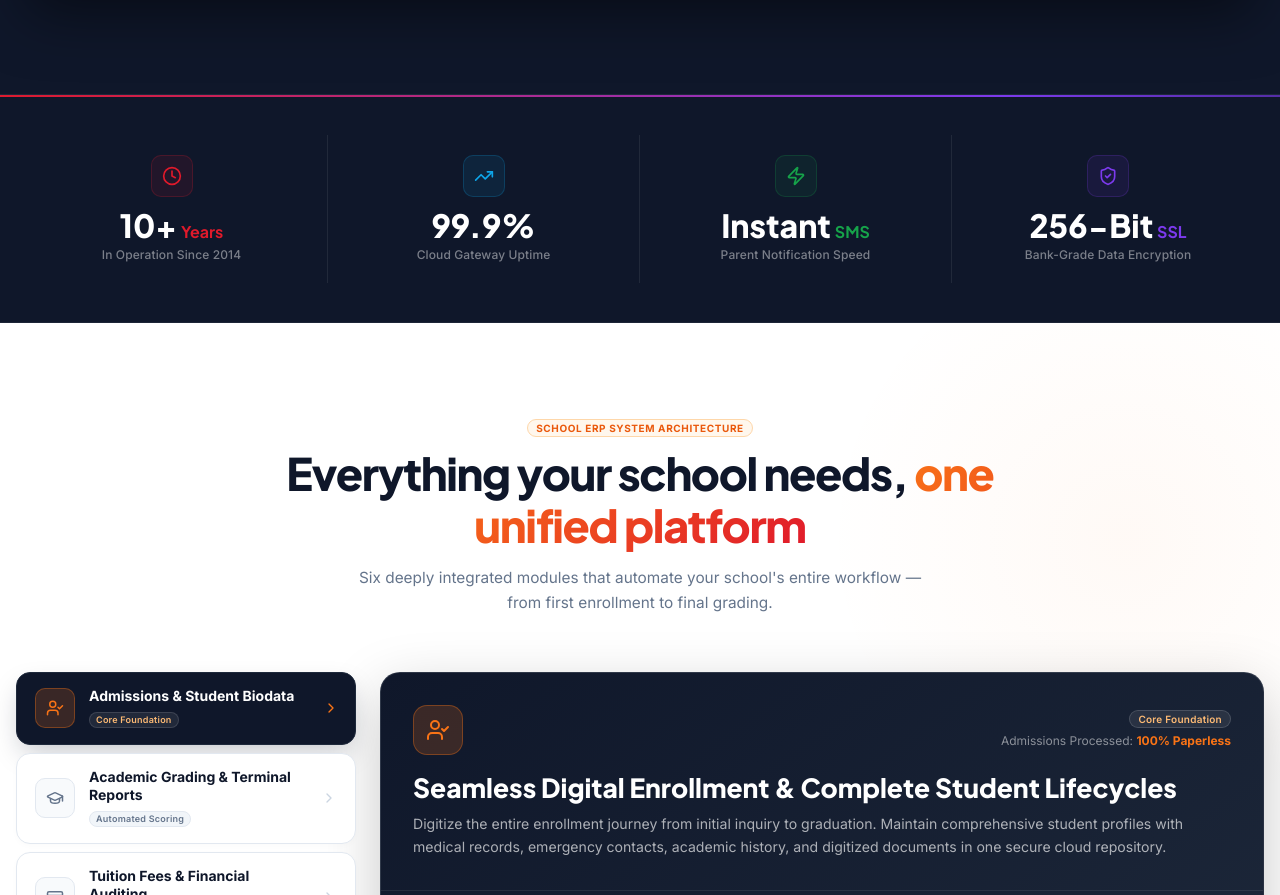
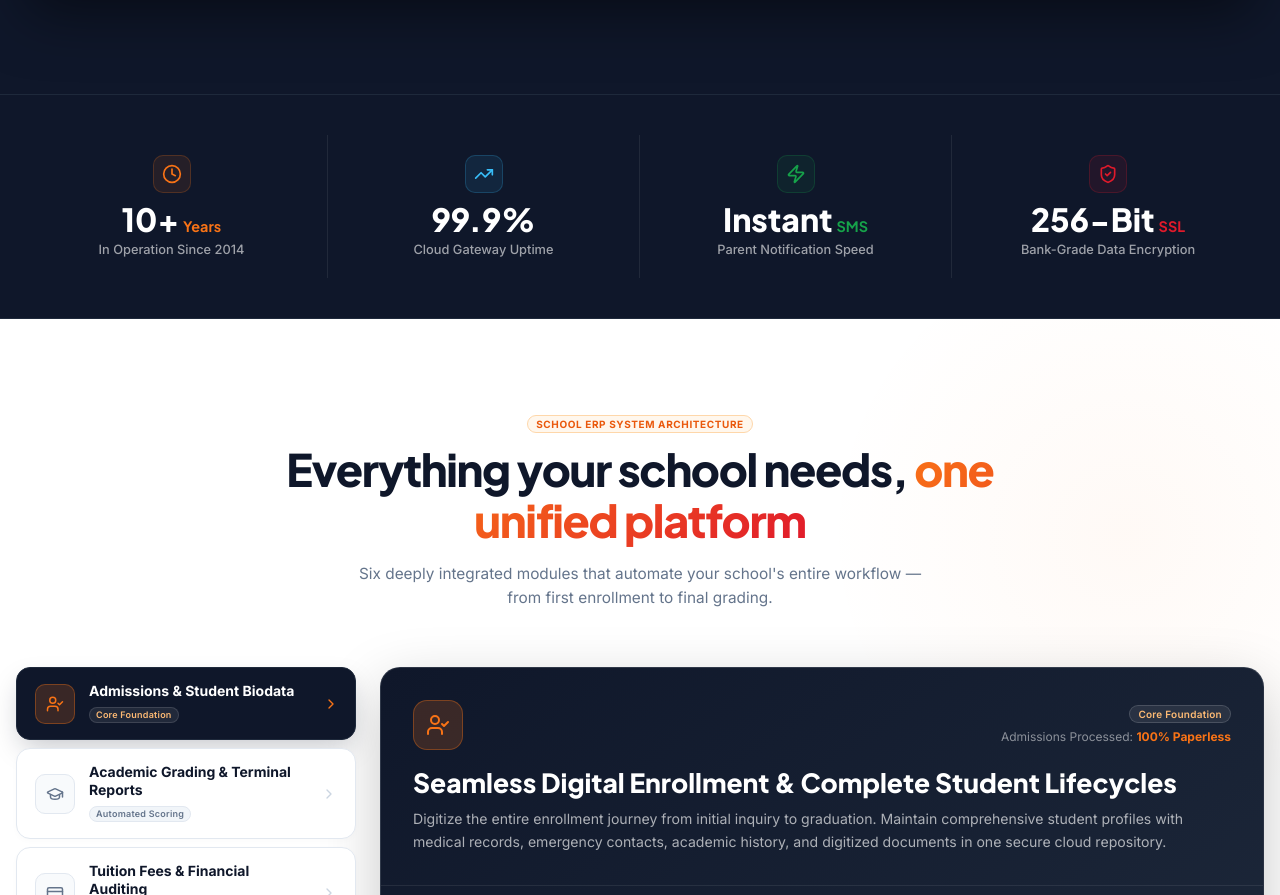
Before and after one commit to Fastrackgh/fastrack-home, a Next.js app: page / in a window 1280 px wide. Shown: the part 1696-2591 px from the top of the page. Built offline with nearby package versions, Linux system fonts and the light colour scheme.

Commit message:
refactor: redesign landing page with improved UI components, updated launch copy, and refined early adopter perks

```diff
--- a/src/components/organisms/TrustBar/TrustBar.tsx
+++ b/src/components/organisms/TrustBar/TrustBar.tsx
@@ -11,18 +11,18 @@ const containerVariants: Variants = {
   visible: {
     opacity: 1,
     transition: {
-      staggerChildren: 0.12,
+      staggerChildren: 0.1,
     },
   },
 };
 
 const itemVariants: Variants = {
-  hidden: { opacity: 0, y: 20 },
+  hidden: { opacity: 0, y: 15 },
   visible: {
     opacity: 1,
     y: 0,
     transition: {
-      duration: 0.5,
+      duration: 0.45,
       ease: 'easeOut',
     },
   },
@@ -35,14 +35,14 @@ export const TrustBar: React.FC = () => {
       unit: 'Years',
       label: 'In Operation Since 2014',
       icon: <Clock size={20} />,
-      color: '#e01a2b',
+      color: '#f97316',
     },
     {
       value: '99.9%',
       unit: '',
       label: 'Cloud Gateway Uptime',
       icon: <TrendingUp size={20} />,
-      color: '#0ea5e9',
+      color: '#38bdf8',
     },
     {
       value: 'Instant',
@@ -56,7 +56,7 @@ export const TrustBar: React.FC = () => {
       unit: 'SSL',
       label: 'Bank-Grade Data Encryption',
       icon: <ShieldCheck size={20} />,
-      color: '#7c3aed',
+      color: '#e01a2b',
     },
   ];
 
@@ -65,33 +65,13 @@ export const TrustBar: React.FC = () => {
       component="section"
       style={{
         background: '#0f172a',
-        paddingTop: '40px',
-        paddingBottom: '40px',
+        paddingTop: 'clamp(28px, 4vw, 40px)',
+        paddingBottom: 'clamp(28px, 4vw, 40px)',
         position: 'relative',
         overflow: 'hidden',
+        borderBottom: '1px solid #1e293b',
       }}
     >
-      {/* Subtle animated gradient accent line at top */}
-      <motion.div
-        animate={{
-          backgroundPosition: ['0% 50%', '100% 50%', '0% 50%'],
-        }}
-        transition={{
-          duration: 10,
-          repeat: Infinity,
-          ease: 'linear',
-        }}
-        style={{
-          position: 'absolute',
-          top: 0,
-          left: 0,
-          right: 0,
-          height: '2px',
-          background: 'linear-gradient(90deg, transparent, #e01a2b 30%, #7c3aed 70%, transparent)',
-          backgroundSize: '200% 200%',
-        }}
-      />
-
       <Container size="xl">
         <motion.div
           variants={containerVariants}
@@ -109,26 +89,22 @@ export const TrustBar: React.FC = () => {
             <motion.div
               key={idx}
               variants={itemVariants}
-              whileHover={{ y: -6, scale: 1.02 }}
+              whileHover={{ y: -4, scale: 1.02 }}
               transition={{ duration: 0.2 }}
             >
               <Box
                 style={{
                   textAlign: 'center',
-                  padding: '20px 24px',
-                  borderRight: idx < metrics.length - 1 ? '1px solid rgba(255,255,255,0.08)' : 'none',
+                  padding: 'clamp(14px, 2.5vw, 20px) clamp(10px, 2vw, 24px)',
                   position: 'relative',
                 }}
+                className={`trust-item trust-item-${idx}`}
               >
                 {/* Icon badge */}
-                <motion.div
-                  whileHover={{ rotate: [0, -10, 10, 0] }}
-                  transition={{ duration: 0.4 }}
-                >
                 <Box
                   style={{
-                      width: 42,
-                      height: 42,
+                    width: 38,
+                    height: 38,
                     borderRadius: '10px',
                     background: `${m.color}18`,
                     border: `1px solid ${m.color}35`,
@@ -136,19 +112,18 @@ export const TrustBar: React.FC = () => {
                     display: 'flex',
                     alignItems: 'center',
                     justifyContent: 'center',
-                      margin: '0 auto 12px',
+                    margin: '0 auto 10px',
                   }}
                 >
                   {m.icon}
                 </Box>
-                </motion.div>
 
                 {/* Value */}
                 <Box style={{ display: 'flex', alignItems: 'baseline', justifyContent: 'center', gap: '4px' }}>
                   <Text
                     style={{
                       fontFamily: 'var(--font-heading)',
-                      fontSize: 'clamp(1.6rem, 2.5vw, 2.2rem)',
+                      fontSize: 'clamp(1.4rem, 2.5vw, 2.1rem)',
                       fontWeight: 800,
                       color: '#ffffff',
                       lineHeight: 1,
@@ -160,7 +135,7 @@ export const TrustBar: React.FC = () => {
                     <Text
                       style={{
                         fontFamily: 'var(--font-heading)',
-                        fontSize: '1rem',
+                        fontSize: '0.9rem',
                         fontWeight: 700,
                         color: m.color,
                         lineHeight: 1,
@@ -175,11 +150,11 @@ export const TrustBar: React.FC = () => {
                 <Text
                   size="xs"
                   style={{
-                    color: 'rgba(255,255,255,0.45)',
+                    color: 'rgba(255,255,255,0.6)',
                     fontWeight: 500,
                     marginTop: 6,
-                    lineHeight: 1.4,
-                    letterSpacing: '0.01em',
+                    lineHeight: 1.35,
+                    fontSize: 'clamp(0.72rem, 1vw, 0.8rem)',
                   }}
                 >
                   {m.label}
@@ -190,22 +165,23 @@ export const TrustBar: React.FC = () => {
         </motion.div>
       </Container>
 
-      {/* Bottom gradient accent line */}
-      <Box
-        style={{
-          position: 'absolute',
-          bottom: 0,
-          left: 0,
-          right: 0,
-          height: '1px',
-          background: 'rgba(255,255,255,0.06)',
-        }}
-      />
-
       <style>{`
+        .trust-item {
+          border-right: 1px solid rgba(255,255,255,0.08);
+        }
+        .trust-item-3 {
+          border-right: none;
+        }
         @media (max-width: 640px) {
           .trust-bar-grid {
             grid-template-columns: repeat(2, 1fr) !important;
+            gap: 8px 0 !important;
+          }
+          .trust-item-0, .trust-item-2 {
+            border-right: 1px solid rgba(255,255,255,0.08);
+          }
+          .trust-item-1, .trust-item-3 {
+            border-right: none;
           }
         }
       `}</style>
```
Lines whose indentation alone changed are shown as unchanged.
